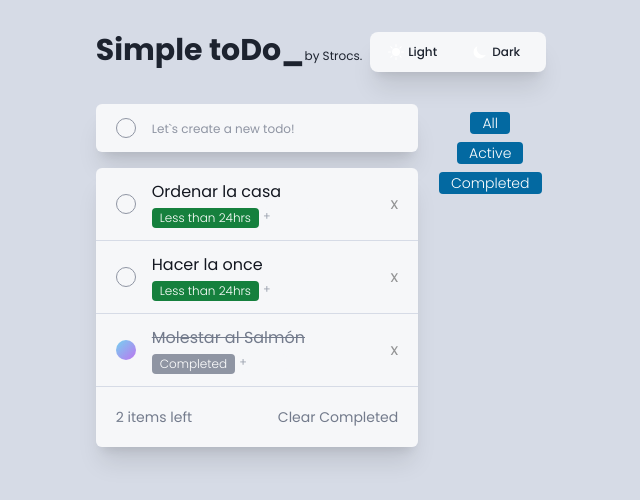
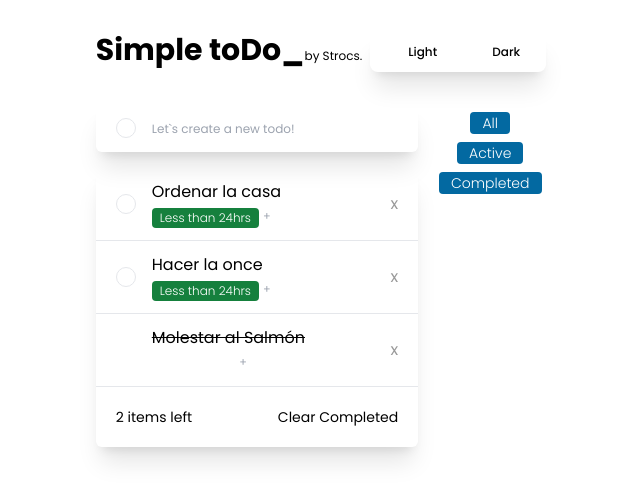
Before and after one commit to Strocs/_LoungeFi, a React (Vite) app: page / in a window 1280 px wide. Shown: the top 500 px of the page, without its empty margins (319-959 px from the left). Built offline with nearby package versions, Linux system fonts and the light colour scheme.

Commit message:
update scheme

```diff
--- a/src/index.css
+++ b/src/index.css
@@ -6,11 +6,23 @@
 
 :root {
   font-family: 'Poppins', sans-serif;
-  --primary-light: hsl(221, 24%, 97%);
-  --bg-light: hsl(221, 24%, 87%);
-  --placeholder-light: hsl(221, 10%, 60%);
-  --placeholder-dark: hsl(221, 10%, 50%);
-  --dark-extra: hsl(221, 24%, 15%);
-  --primary-dark: hsl(221, 24%, 10%);
-  --bg-dark: hsl(221, 24%, 5%);
+  --text: hsl(221, 24%, 10%);
+  --box-background: hsl(221, 24%, 97%);
+  --main-background: hsl(221, 24%, 87%);
+  --gray: hsl(221, 10%, 60%);
+  --extra: hsl(221, 24%, 15%);
+  --cyan: darkblue;
+  --magenta: darkorchid;
 }
+
+@media (prefers-color-scheme: dark) {
+  :root {
+    font-family: 'Poppins', sans-serif;
+    --text: hsl(221, 24%, 97%);
+    --box-background: hsl(221, 24%, 10%);
+    --main-background: hsl(221, 24%, 5%);
+    --gray: hsl(221, 10%, 50%);
+    --cyan: hsl(195, 80%, 70%);
+    --magenta: hsl(275, 80%, 70%);
+  }
+}
--- a/tailwind.config.cjs
+++ b/tailwind.config.cjs
@@ -1,23 +1,18 @@
 /** @type {import('tailwindcss').Config} */
 module.exports = {
-  content: [
-    "./index.html",
-    "./src/**/*.{js,ts,jsx,tsx}",
-  ],
+  content: ['./index.html', './src/**/*.{js,ts,jsx,tsx}'],
   theme: {
     extend: {
       colors: {
-        'Gradient-1': 'hsl(195, 80%, 70%)',
-        'Gradient-2': 'hsl(275, 80%, 70%)',
-        'primary-light': 'var(--primary-light)',
-        'primary-dark': 'var(--primary-dark)',
-        'bg-light': 'var(--bg-light)',
-        'bg-dark': 'var(--bg-dark)',
-        'placeholder-light': 'var(--placeholder-light)',
-        'placeholder-dark': 'var(--placeholder-dark)',
-        'dark-extra': 'var(--dark-extra)'
-      }
-    },
+        'c-cyan': 'var(--cyan)',
+        'c-magenta': 'var(--magenta)',
+        'c-text': 'var(--text)',
+        'c-bg': 'var(--main-background)',
+        'c-box': 'var(--box-background)',
+        'c-gray': 'var(--gray)',
+        'c-extra': 'var(--extra)'
+      },
+    }
   },
-  plugins: [],
+  plugins: []
 }
```
